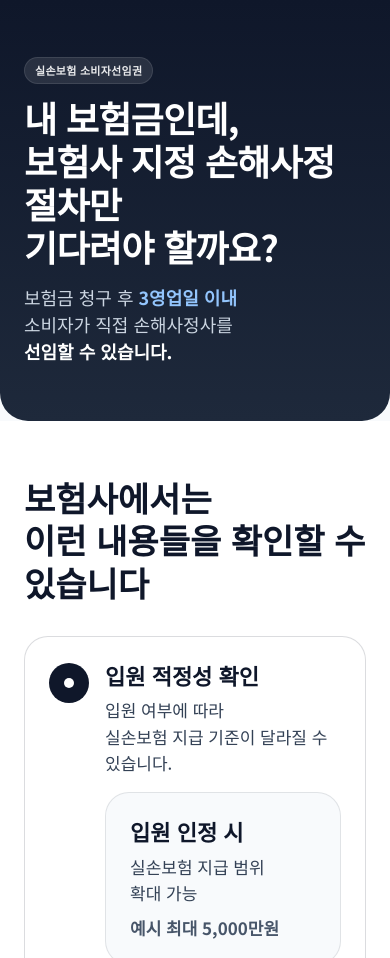
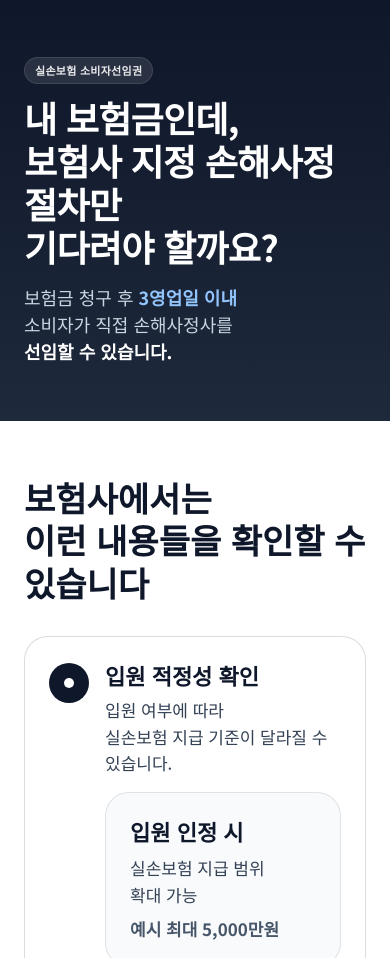
Before and after one commit to giwi-1004/giwi-1004.github.io, a Next.js app: page / in a window 390 px wide. Shown: the top 958 px of the page. Built offline with nearby package versions, Linux system fonts and the light colour scheme.

Commit message:
Refine hero and insurance card text presentation.
Remove top hero corner rounding and adjust multiline alignment/line-height for the payout-range text to improve visual stability on mobile.

```diff
--- a/components/landing/hero-section.tsx
+++ b/components/landing/hero-section.tsx
@@ -2,7 +2,7 @@
 
 export function HeroSection() {
   return (
-    <section className="relative bg-gradient-to-b from-[#0F172A] to-[#1E293B] px-6 py-14 rounded-b-[1.75rem] overflow-hidden">
+    <section className="relative bg-gradient-to-b from-[#0F172A] to-[#1E293B] px-6 py-14 overflow-hidden">
       <div className="mb-3">
         <span className="inline-block px-2.5 py-1 text-[11px] font-semibold tracking-wide text-white/90 bg-white/10 rounded-full border border-white/10">
           실손보험 소비자선임권
--- a/components/landing/why-investigation-section.tsx
+++ b/components/landing/why-investigation-section.tsx
@@ -25,9 +25,9 @@ export function WhyInvestigationSection() {
               <div className="grid grid-cols-1 lg:grid-cols-2 gap-4 mt-4">
                 <div className="rounded-3xl border border-[#0F172A]/10 bg-[#F8FAFC] p-6 h-auto">
                   <p className="text-[22px] leading-[1.3] font-extrabold text-[#0F172A] mb-2 break-keep">입원 인정 시</p>
-                  <p className="text-[17px] leading-[1.55] text-[#334155] break-keep">
-                    실손보험 지급 범위<br />
-                    확대 가능
+                  <p className="text-[17px] leading-[1.6] text-[#334155] break-keep">
+                    <span className="block">실손보험 지급 범위</span>
+                    <span className="block">확대 가능</span>
                   </p>
                   <p className="text-[17px] font-semibold text-[#475569] mt-2 break-keep">예시 최대 5,000만원</p>
                 </div>
```
